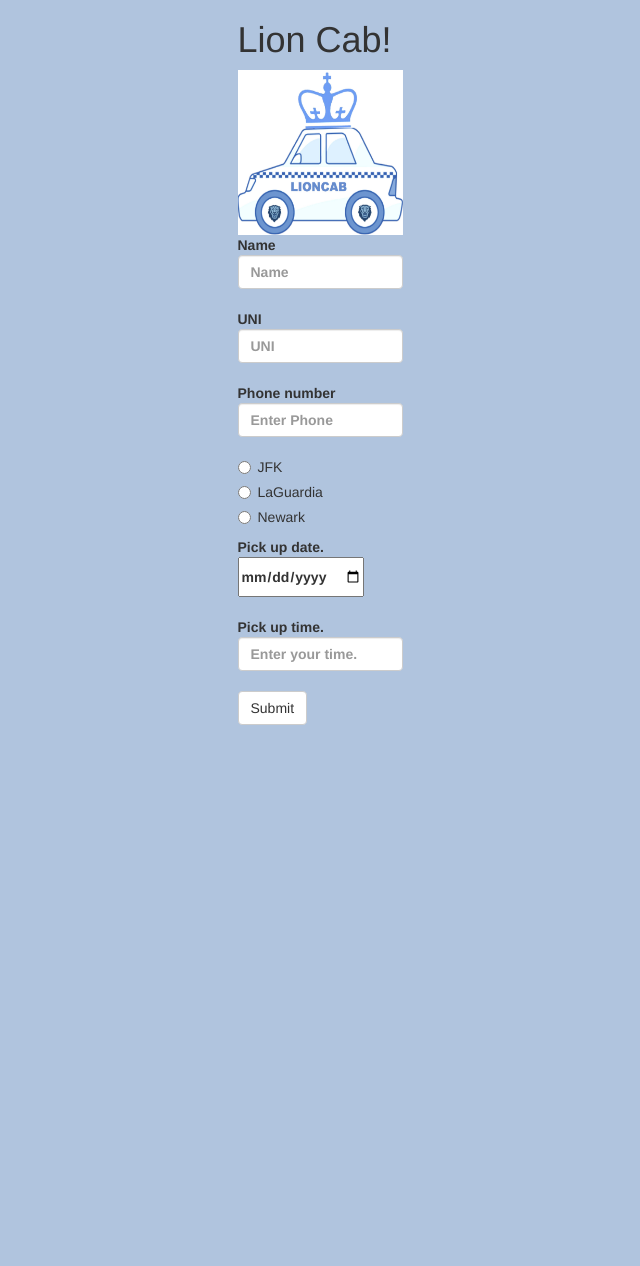
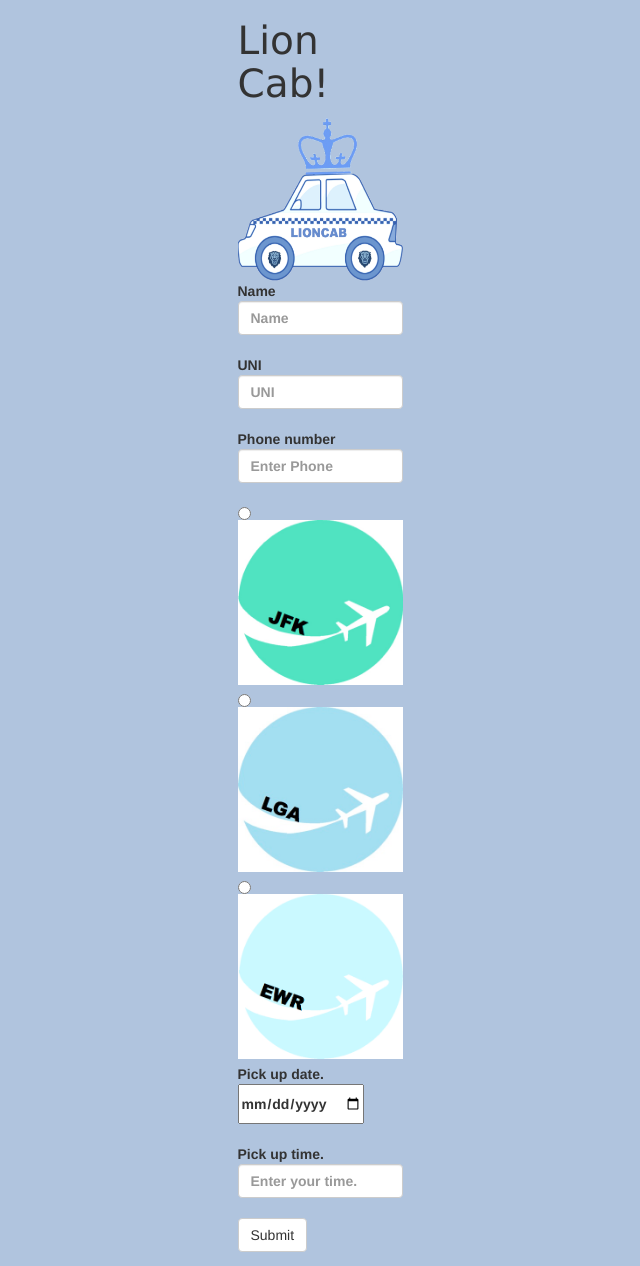
Before and after one commit to zgleicher/LionCab, a Node server app: page / in a window 1280 px wide. Shown: the whole page, without its empty margins (320-960 px from the left). Before the commit the page ends 725 px from the top, so only its background shows below. Run offline with Node 20, Linux system fonts and the light colour scheme; some libraries are stand-ins or nearby versions.

Commit message:
Updated radio buttons to photos

```diff
--- a/views/index.html
+++ b/views/index.html
@@ -8,8 +8,8 @@
       <div class="container">
         <div class="row">
           <div class="container col-md-2 col-md-offset-5">
-            <h1>Lion Cab!</h1>
-            <img src="LIONCAB.jpg" alt="Lion Cab for Columbia Students!" style="width:165px;height:165px">
+            <h1 style="font-size:39;font-family:verdana">Lion Cab!</h1>
+            <img src="LIONCAB.png" alt="Lion Cab for Columbia Students!" style="width:165px;height:165px">
           </div>
         </div>
         <div class="row">
@@ -36,7 +36,15 @@
                 <input type="tel" class="form-control" name="phone" id="phone" placeholder="Enter Phone" required>
                 </label>
               </div>
-              <div class="radio">
+              <div id="airport">
+                <input type="radio" name="airport" id="jfk" />
+                  <label for="jfk"><img src="jfkpic.jpg" alt="JFK airport" style="width:165px;height:165px" /></label>
+                <input type="radio" name="airport" id="lga" />
+                  <label for="lga"><img src="LGA.jpg" alt="LGA airport" style="width:165px;height:165px"/></label>
+                <input type="radio" name="airport" id="ewr" />
+                  <label for="ewr"><img src="EWR.jpg" alt="EWR airport" style="width:165px;height:165px"/></label>
+              </div>
+              <!-- <div class="radio">
                 <label>
                   <input type="radio" id="JFK" value="JFK">
                   JFK
@@ -53,7 +61,7 @@
                   <input type="radio" id="EWR" value="EWR">
                   Newark
                 </label>
-              </div>
+              </div> -->
               <div class="form-group">
                 <label>
                   Pick up date.
```
